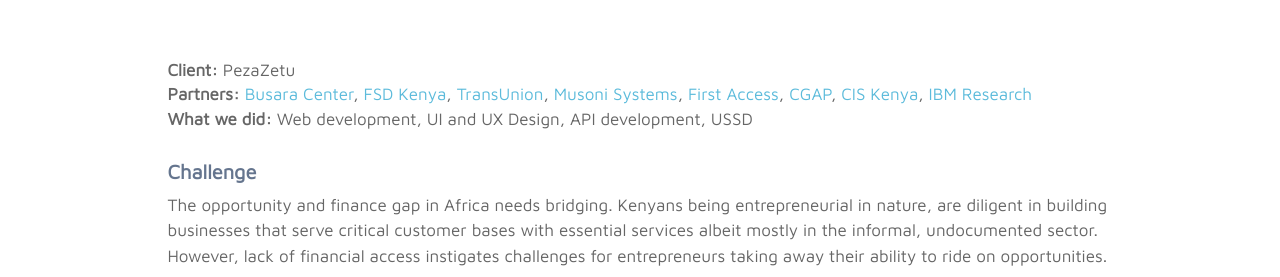
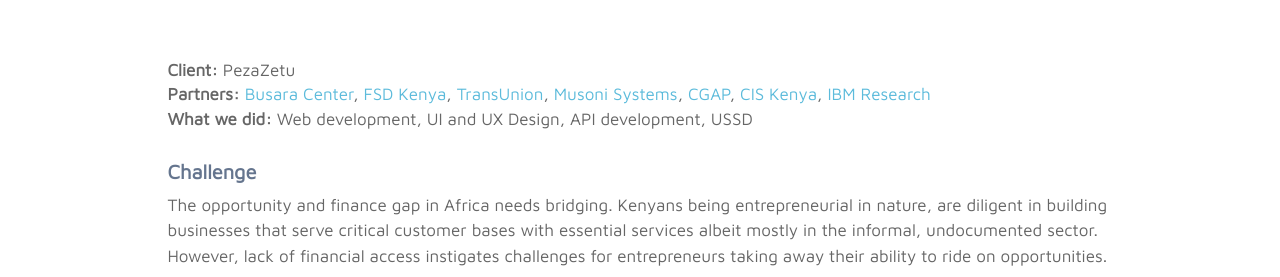
Before and after one commit to zegetech/zegetech.github.io, a Jekyll site: the page built from _projects/1_pesazetu.md, in a window 1280 px wide and 900 px high, scrolled down 954 px. Shown: the part 176-453 px from the top of the window. Built offline with Jekyll 4.4.1, drawn with Linux system fonts in a browser that asks for light colours.

Commit message:
Remove broken links

```diff
--- a/_layouts/home.html
+++ b/_layouts/home.html
@@ -78,7 +78,7 @@
       <div class="item item-1">
         <div class="row">
           <figure class="figure-container col-md-6 col-sm-12 col-xs-12">
-            <a href="https://app.pesazetu.co/" target="_blank" style="display: block; background: #65758e url('/assets/images/work/{{project.thumbnail}}') no-repeat 50% 50%;-webkit-background-size: cover; -moz-background-size: cover; -o-background-size: cover; background-size: cover;"></a>
+            <a  style="display: block; background: #65758e url('/assets/images/work/{{project.thumbnail}}') no-repeat 50% 50%;-webkit-background-size: cover; -moz-background-size: cover; -o-background-size: cover; background-size: cover;"></a>
           </figure>
           <div class="content col-md-6 col-sm-12 col-xs-12">
             <div class="content-inner">
--- a/_projects/1_pesazetu.md
+++ b/_projects/1_pesazetu.md
@@ -13,7 +13,7 @@
 - pesazetu5.jpg
 - pesazetu6.jpg
 client: PezaZetu
-partners: <a href="http://busaracenter.org/" target="_blank">Busara Center</a>, <a href="http://fsdkenya.org/" target="_blank">FSD Kenya</a>, <a href="https://www.transunion.com/" target="_blank">TransUnion</a>, <a href="http://musonisystem.com/" target="_blank">Musoni Systems</a>, <a href="https://www.firstaccessmarket.com/" target="_blank">First Access</a>, <a href="http://cgap.org/" target="_blank">CGAP</a>, <a href="http://www.ciskenya.co.ke/" target="_blank">CIS Kenya</a>, <a href="http://www.research.ibm.com/labs/africa/" target="_blank">IBM Research</a>
+partners: <a href="http://busaracenter.org/" target="_blank">Busara Center</a>, <a href="http://fsdkenya.org/" target="_blank">FSD Kenya</a>, <a href="https://www.transunion.com/" target="_blank">TransUnion</a>, <a href="http://musonisystem.com/" target="_blank">Musoni Systems</a>, <a href="http://cgap.org/" target="_blank">CGAP</a>, <a href="http://www.ciskenya.co.ke/" target="_blank">CIS Kenya</a>, <a href="http://www.research.ibm.com/labs/africa/" target="_blank">IBM Research</a>
 tasks: Web development, UI and UX Design, API development, USSD
 challenge: The opportunity and finance gap in Africa needs bridging. Kenyans being entrepreneurial in nature, are diligent in building businesses that serve critical customer bases with essential services albeit mostly in the informal, undocumented sector. However, lack of financial access instigates challenges for entrepreneurs taking away their ability to ride on opportunities.
 goals:
```
